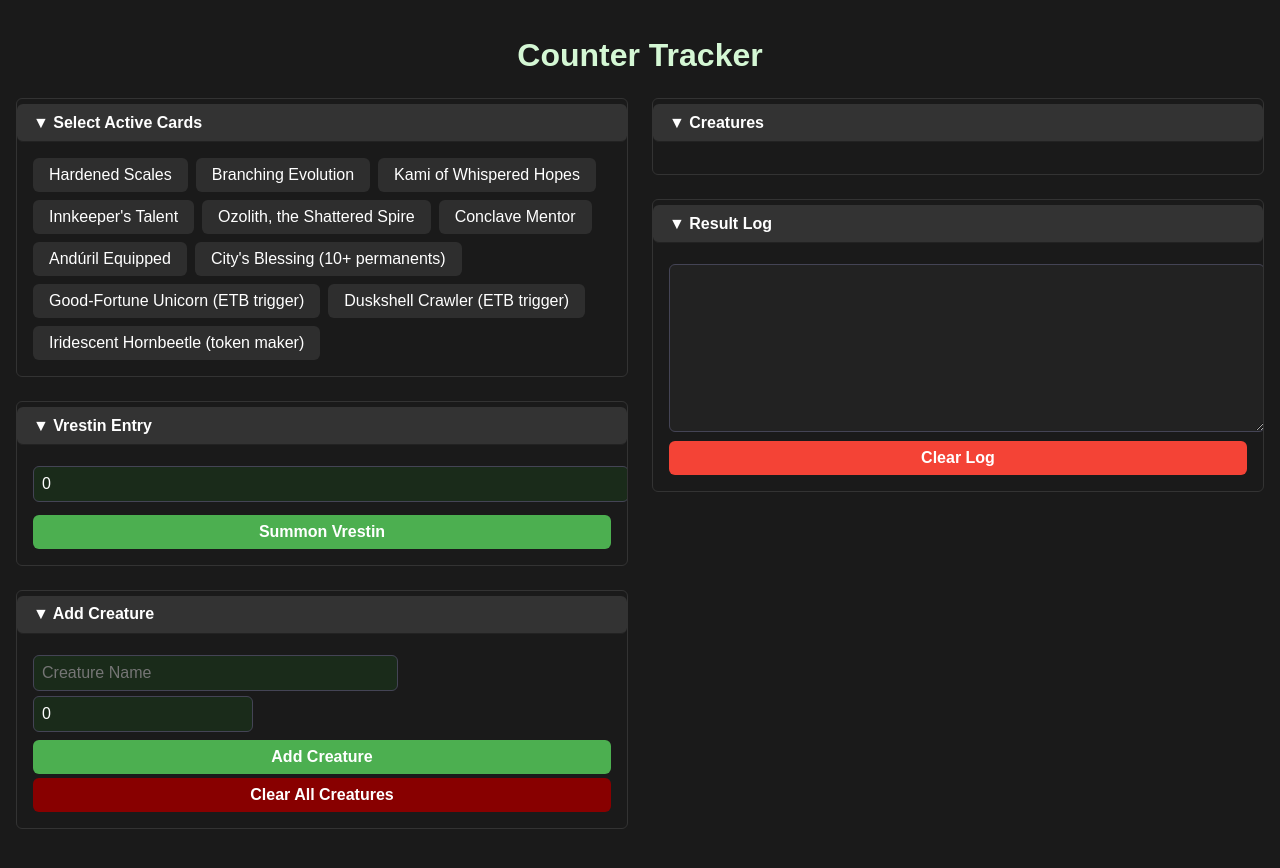
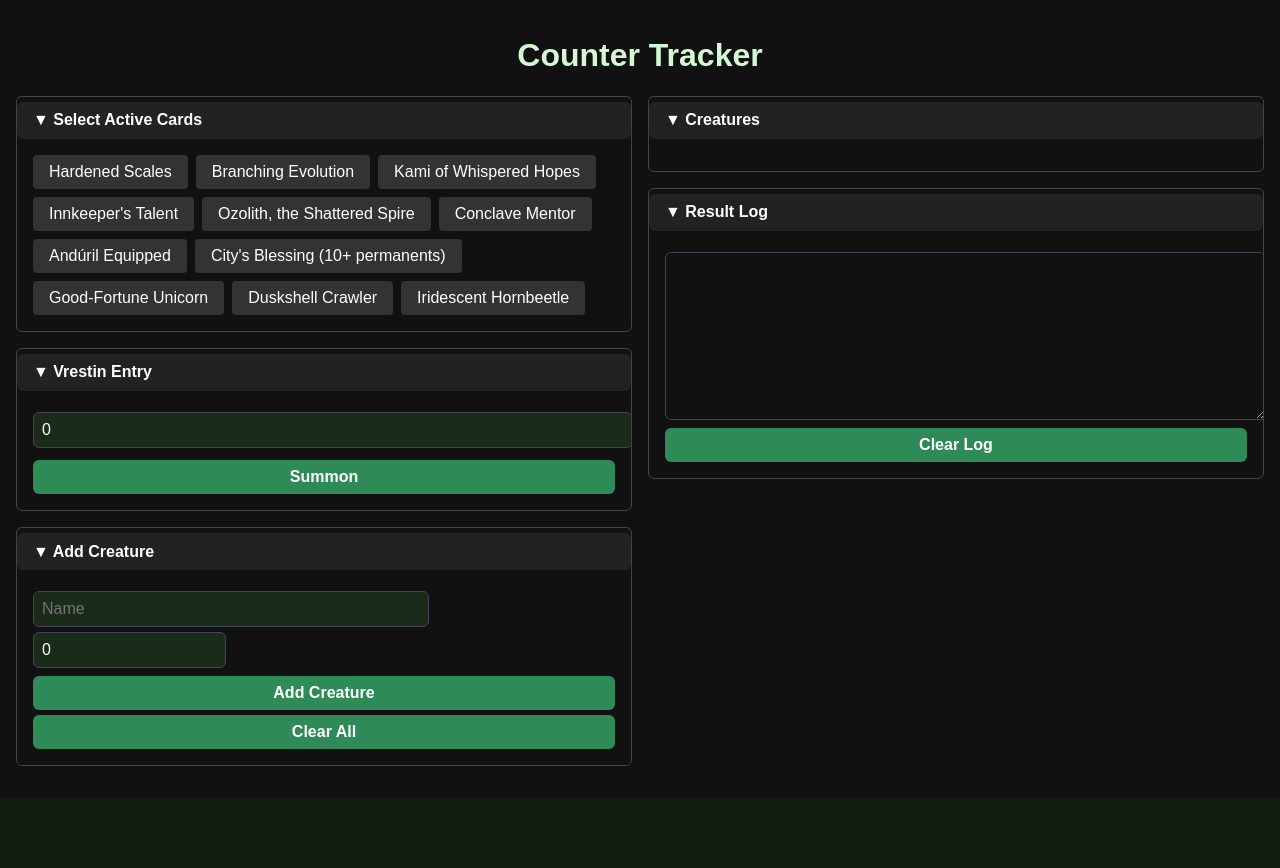
Before and after one commit to cdragon666/vrestin-counters, a React (Create React App) app: page / in a window 1280 px wide. After the commit the page ends 800 px from the top, so only its background shows below. Built offline with nearby package versions, Linux system fonts and the light colour scheme.

Commit message:
Swap in event‑by‑event counter logic with detailed logs

```diff
--- a/src/App.js
+++ b/src/App.js
@@ -1,6 +1,5 @@
 import { useState, useEffect, memo } from "react";
 
-// Card and creature data
 const supportCards = [
   { id: "hardened_scales", name: "Hardened Scales" },
   { id: "branching_evolution", name: "Branching Evolution" },
@@ -10,9 +9,9 @@
   { id: "conclave_mentor", name: "Conclave Mentor" },
   { id: "anduril", name: "Andúril Equipped" },
   { id: "citys_blessing", name: "City's Blessing (10+ permanents)" },
-  { id: "unicorn", name: "Good-Fortune Unicorn (ETB trigger)" },
-  { id: "crawler", name: "Duskshell Crawler (ETB trigger)" },
-  { id: "hornbeetle", name: "Iridescent Hornbeetle (token maker)" }
+  { id: "unicorn", name: "Good-Fortune Unicorn" },
+  { id: "crawler", name: "Duskshell Crawler" },
+  { id: "hornbeetle", name: "Iridescent Hornbeetle" }
 ];
 
 const creatureData = {
@@ -23,198 +22,172 @@
   "springheart nantuko": { base: [2, 2], counters: 0 }
 };
 
-// Section component for collapsible panels
+// Apply replacement effects in sequence and log each step
+function applyReplacements(amount, selected, nameMap) {
+  let current = amount;
+  const logSteps = [];
+  // 'Plus one' effects
+  ["hardened_scales", "conclave_mentor", "kami", "innkeeper"].forEach(id => {
+    if (selected.includes(id)) {
+      current += 1;
+      logSteps.push(`${nameMap[id]} applies (+1) → ${current}`);
+    }
+  });
+  // 'Doubling' effects
+  ["branching_evolution", "innkeeper"].forEach(id => {
+    if (selected.includes(id)) {
+      current *= 2;
+      logSteps.push(`${nameMap[id]} applies (×2) → ${current}`);
+    }
+  });
+  return { current, logSteps };
+}
+
+const nameMap = supportCards.reduce((m, c) => { m[c.id] = c.name; return m; }, {});
+
 const Section = memo(({ title, isOpen, onToggle, children }) => (
-  <div style={{ marginBottom: "1.5rem", border: "1px solid #333", borderRadius: "6px", overflow: "hidden" }}>
+  <div style={{ marginBottom: '1rem', border: '1px solid #444', borderRadius: '6px', overflow: 'hidden' }}>
     <button
       onClick={onToggle}
-      style={{
-        width: "100%",
-        textAlign: "left",
-        background: "#333",
-        color: "white",
-        padding: "0.6rem 1rem",
-        fontWeight: "bold",
-        cursor: "pointer",
-        borderBottom: "1px solid #222"
-      }}
+      style={{ width: '100%', background: '#222', color: 'white', padding: '0.6rem 1rem', textAlign: 'left', cursor: 'pointer', fontWeight: 'bold' }}
     >
       {isOpen ? `▼ ${title}` : `▶ ${title}`}
     </button>
-    {isOpen && <div style={{ padding: "1rem" }}>{children}</div>}
+    {isOpen && <div style={{ padding: '1rem' }}>{children}</div>}
   </div>
 ));
 
 export default function App() {
-  // State
-  const [selectedCards, setSelectedCards] = useState([]);
+  const [selected, setSelected] = useState([]);
   const [vrestinX, setVrestinX] = useState(0);
   const [creatures, setCreatures] = useState([]);
-  const [newCreatureName, setNewCreatureName] = useState("");
-  const [startingCounters, setStartingCounters] = useState(0);
-  const [resultLog, setResultLog] = useState([]);
+  const [newName, setNewName] = useState('');
+  const [newCounters, setNewCounters] = useState(0);
+  const [log, setLog] = useState([]);
   const [suggestions, setSuggestions] = useState([]);
-  // Keep track of which sections are open
-  const [openSections, setOpenSections] = useState({
-    "Select Active Cards": true,
-    "Vrestin Entry": true,
-    "Add Creature": true,
-    "Creatures": true,
-    "Result Log": true
+  const [sections, setSections] = useState({
+    'Select Active Cards': true,
+    'Vrestin Entry': true,
+    'Add Creature': true,
+    'Creatures': true,
+    'Result Log': true
   });
 
-  // Handlers
-  const toggleCard = (id) => setSelectedCards(prev => prev.includes(id) ? prev.filter(c => c !== id) : [...prev, id]);
-  const has = (id) => selectedCards.includes(id);
+  const toggleCard = id => setSelected(prev => prev.includes(id) ? prev.filter(x=>x!==id) : [...prev, id]);
+  const has = id => selected.includes(id);
 
-  const getBaseCounterBonus = () => {
-    let bonus = 0;
-    if (has("hardened_scales")) bonus++;
-    if (has("conclave_mentor")) bonus++;
-    if (has("ozolith")) bonus++;
-    return bonus;
+  const logEvent = (lines) => setLog(prev => [lines.join('\n'), ...prev]);
+
+  // ETB calculation with replacement pipeline
+  const calculateETB = () => {
+    const base = parseInt(vrestinX) || 0;
+    const { current: after, logSteps } = applyReplacements(base, selected, nameMap);
+    const lines = [`[ETB Phase]`, `Base: ${base}`].concat(
+      logSteps.map(s => `- ${s}`),
+      [`Result: Vrestin enters with ${after} counters`]
+    );
+    logEvent(lines);
+    const newList = [];
+    if (!creatures.some(c=>c.name==='Vrestin')) newList.push({ name: 'Vrestin', base: [0,0], counters: after });
+    for (let i=1; i<=base; i++) newList.push({ name: `Insect ${i}`, base: [1,1], counters: applyReplacements(1, selected, nameMap).current });
+    setCreatures(prev => [...prev, ...newList]);
   };
 
-  const getMultiplier = () => {
-    let mult = 1;
-    if (has("branching_evolution")) mult *= 2;
-    if (has("kami")) mult *= 2;
-    if (has("innkeeper")) mult *= 2;
-    return mult;
+  // Handle trigger: Good-Fortune Unicorn and Crawler ETB
+  useEffect(() => {
+    const unicorns = creatures.filter(c => c.name === 'Vrestin');
+    if (has('unicorn') && unicorns.length) {
+      const { current, logSteps } = applyReplacements(1, selected, nameMap);
+      const lines = [`[Unicorn Trigger]`, `Base: 1`].concat(
+        logSteps.map(s => `- ${s}`),
+        [`Result: +${current} counter`]
+      );
+      logEvent(lines);
+      setCreatures(prev => prev.map(c => c.name==='Vrestin' ? { ...c, counters: c.counters + current } : c));
+    }
+  }, [creatures]);
+
+  const updateCounter = (i, d) => setCreatures(prev => prev.map((c,idx)=> idx===i? {...c, counters: Math.max(0, c.counters+d)}:c));
+  const remove = i => setCreatures(prev => prev.filter((_,idx)=>idx!==i));
+  const clearAll = () => setCreatures([]);
+  const clearLog = () => setLog([]);
+
+  const addCreature = () => {
+    const n = newName.trim(); if(!n) return;
+    const d = creatureData[n.toLowerCase()];
+    const base = d? d.base: [0,0];
+    const counted = applyReplacements(d? d.counters: parseInt(newCounters)||0, selected, nameMap).current;
+    setCreatures(prev=>[...prev,{ name: n, base, counters: counted }]);
+    setNewName(''); setNewCounters(0); setSuggestions([]);
   };
 
-  const getEntryCounterBonus = () => {
-    let b = 0;
-    if (has("unicorn")) b++;
-    if (has("crawler")) b++;
-    b += getBaseCounterBonus();
-    return Math.ceil(b * getMultiplier());
-  };
-
-  const calculateETB = () => {
-    const base = parseInt(vrestinX) || 0;
-    const vCounters = Math.ceil((base + getBaseCounterBonus()) * getMultiplier());
-    const insectCounters = getEntryCounterBonus();
-    const log = `[ETB Phase]\n✨ Vrestin enters with ${vCounters} counters\n🐞 ${base} Insect tokens created (+${insectCounters})`;
-    const newC = [
-      ...(creatures.some(c => c.name === "Vrestin") ? [] : [{ name: "Vrestin", base: [0,0], counters: vCounters }]),
-      ...Array(base).fill().map((_,i) => ({ name: `Insect ${i+1}`, base:[1,1], counters: insectCounters }))
-    ];
-    setCreatures(prev => [...prev, ...newC]);
-    setResultLog(prev => [log, ...prev]);
-  };
-
-  const updateCounter = (i, delta) => setCreatures(prev => prev.map((c,idx) => idx===i ? { ...c, counters: Math.max(0,c.counters+delta) } : c));
-  const removeCreature = i => setCreatures(prev => prev.filter((_,idx)=>idx!==i));
-  const clearAllCreatures = () => setCreatures([]);
-  const clearLog = () => setResultLog([]);
-
-  const addCreature = () => {
-    const name = newCreatureName.trim(); if(!name) return;
-    const data = creatureData[name.toLowerCase()];
-    const base = data ? data.base : [0,0];
-    const baseC = data ? data.counters : parseInt(startingCounters)||0;
-    const final = Math.ceil((baseC + getBaseCounterBonus()) * getMultiplier());
-    setCreatures(prev=>[...prev,{name,base,counters:final}]);
-    setNewCreatureName(""); setStartingCounters(0); setSuggestions([]);
-  };
-
-  const handleNameChange = e => {
-    const v = e.target.value;
-    setNewCreatureName(v);
+  const handleName = e => {
+    const v=e.target.value; setNewName(v);
     if(!v) return setSuggestions([]);
     setSuggestions(Object.keys(creatureData).filter(n=>n.includes(v.toLowerCase())));
   };
-  const fillSuggestion = name => {
-    setNewCreatureName(name.replace(/\b\w/g,c=>c.toUpperCase()));
-    const d = creatureData[name]; if(d) setStartingCounters(d.counters);
-    setSuggestions([]);
-  };
+  const choose = n=>{ setNewName(n); setNewCounters(creatureData[n].counters); setSuggestions([]); };
 
-  // Render
   return (
-    <div style={{padding:"1rem",backgroundColor:"#1a1a1a",color:"white",fontFamily:"Arial,sans-serif"}}>
-      <h1 style={{textAlign:"center",marginBottom:"1.5rem"}}>Counter Tracker</h1>
-      <div style={{display:"grid",gridTemplateColumns:"1fr 1fr",gap:"1.5rem"}}>
-        {/* Left Column */}
+    <div style={{ padding:'1rem', background:'#111', color:'white', fontFamily:'sans-serif' }}>
+      <h1 style={{ textAlign:'center' }}>Counter Tracker</h1>
+      <div style={{ display:'grid', gridTemplateColumns:'1fr 1fr', gap:'1rem' }}>
         <div>
-          {Object.keys(openSections).slice(0,3).map(title=> (
-            <Section
-              key={title}
+          {['Select Active Cards','Vrestin Entry','Add Creature'].map(title=> (
+            <Section key={title}
               title={title}
-              isOpen={openSections[title]}
-              onToggle={()=>setOpenSections(prev=>({...prev,[title]:!prev[title]}))}
+              isOpen={sections[title]}
+              onToggle={()=> setSections(prev=>({...prev,[title]:!prev[title]}))}
             >
-              {title === "Select Active Cards" && (
-                <div style={{display:"flex",flexWrap:"wrap",gap:"0.5rem"}}>
+              {title==='Select Active Cards' && (
+                <div style={{ display:'flex', flexWrap:'wrap', gap:'0.5rem' }}>
                   {supportCards.map(card=>(
-                    <div
-                      key={card.id}
-                      onClick={()=>toggleCard(card.id)}
-                      style={{backgroundColor:has(card.id)?"#4caf50":"#2e2e2e",color:"white",padding:"0.5rem 1rem",borderRadius:"6px",cursor:"pointer"}}
-                    >{card.name}</div>
+                    <div key={card.id} onClick={()=>toggleCard(card.id)}
+                      style={{ padding:'0.5rem 1rem', background: has(card.id)?'#4caf50':'#333', borderRadius:'4px', cursor:'pointer' }}>
+                      {card.name}
+                    </div>
                   ))}
                 </div>
               )}
-              {title === "Vrestin Entry" && (
+              {title==='Vrestin Entry' && (
                 <>
-                  <input type="number" placeholder="X value" value={vrestinX}
-                    onChange={e=>setVrestinX(e.target.value)}
-                    style={{width:"100%",padding:"0.5rem",marginBottom:"0.5rem",borderRadius:"6px"}}
-                  />
-                  <button onClick={calculateETB} style={{width:"100%",padding:"0.5rem",backgroundColor:"#4CAF50",color:"white",borderRadius:"6px"}}>
-                    Summon Vrestin
-                  </button>
+                  <input type='number' placeholder='X' value={vrestinX}
+                    onChange={e=>setVrestinX(e.target.value)} style={{ width:'100%', marginBottom:'0.5rem' }} />
+                  <button onClick={calculateETB} style={{ width:'100%' }}>Summon</button>
                 </>
               )}
-              {title === "Add Creature" && (
+              {title==='Add Creature' && (
                 <>
-                  <input type="text" placeholder="Creature Name" value={newCreatureName}
-                    onChange={handleNameChange}
-                    style={{width:"60%",marginRight:"2%",padding:"0.5rem",borderRadius:"6px"}}
-                  />
-                  <input type="number" placeholder="Counters" value={startingCounters}
-                    onChange={e=>setStartingCounters(e.target.value)}
-                    style={{width:"35%",padding:"0.5rem",borderRadius:"6px"}}
-                  />
-                  <button onClick={addCreature} style={{marginTop:"0.5rem",width:"100%",padding:"0.5rem",backgroundColor:"#4CAF50",color:"white",borderRadius:"6px"}}>
-                    Add Creature
-                  </button>
-                  <button onClick={clearAllCreatures} style={{marginTop:"0.3rem",width:"100%",padding:"0.5rem",backgroundColor:"#800",color:"white",borderRadius:"6px"}}>
-                    Clear All Creatures
-                  </button>
+                  <input type='text' placeholder='Name' value={newName} onChange={handleName} style={{ width:'65%', marginRight:'2%' }} />
+                  <input type='number' placeholder='+1/+1' value={newCounters} onChange={e=>setNewCounters(e.target.value)} style={{ width:'30%' }} />
+                  <button onClick={addCreature} style={{ width:'100%', marginTop:'0.5rem' }}>Add Creature</button>
+                  <button onClick={clearAll} style={{ width:'100%', marginTop:'0.3rem' }}>Clear All</button>
                 </>
               )}
             </Section>
           ))}
         </div>
-        {/* Right Column */}
         <div>
-          {Object.keys(openSections).slice(3).map(title=> (
-            <Section
-              key={title}
+          {['Creatures','Result Log'].map(title=> (
+            <Section key={title}
               title={title}
-              isOpen={openSections[title]}
-              onToggle={()=>setOpenSections(prev=>({...prev,[title]:!prev[title]}))}
+              isOpen={sections[title]}
+              onToggle={()=> setSections(prev=>({...prev,[title]:!prev[title]}))}
             >
-              {title === "Creatures" && creatures.map((c,i)=>(
-                <div key={i} style={{display:"flex",justifyContent:"space-between",alignItems:"center",background:"#333",padding:"0.5rem",borderRadius:"6px",marginBottom:"0.3rem"}}>
+              {title==='Creatures' && creatures.map((c,i)=>(
+                <div key={i} style={{ display:'flex', justifyContent:'space-between', marginBottom:'0.3rem', background:'#222', padding:'0.5rem' }}>
                   <span>{c.name}: {c.base[0]}/{c.base[1]} (+{c.counters})</span>
                   <div>
-                    <button onClick={()=>updateCounter(i,1)} style={{marginRight:"0.3rem"}}>+1</button>
-                    <button onClick={()=>updateCounter(i,-1)} style={{marginRight:"0.3rem"}}>-1</button>
-                    <button onClick={()=>removeCreature(i)}>🗑️</button>
+                    <button onClick={()=>updateCounter(i,1)}>+1</button>
+                    <button onClick={()=>updateCounter(i,-1)}>-1</button>
+                    <button onClick={()=>remove(i)}>🗑️</button>
                   </div>
                 </div>
               ))}
-              {title === "Result Log" && (
+              {title==='Result Log' && (
                 <>
-                  <textarea readOnly value={resultLog.join("\n-------------------\n")}
-                    style={{width:"100%",height:"150px",backgroundColor:"#222",color:"white",padding:"0.5rem",borderRadius:"6px",fontFamily:"monospace"}}
-                  />
-                  <button onClick={clearLog} style={{width:"100%",marginTop:"0.3rem",padding:"0.5rem",backgroundColor:"#f44336",color:"white",borderRadius:"6px"}}>
-                    Clear Log
-                  </button>
+                  <textarea readOnly value={log.join('\n-------------------\n')} style={{ width:'100%', height:'150px', background:'#111', color:'white' }} />
+                  <button onClick={clearLog} style={{ width:'100%', marginTop:'0.3rem' }}>Clear Log</button>
                 </>
               )}
             </Section>
```
